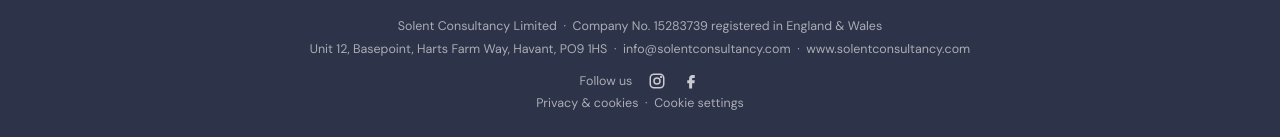
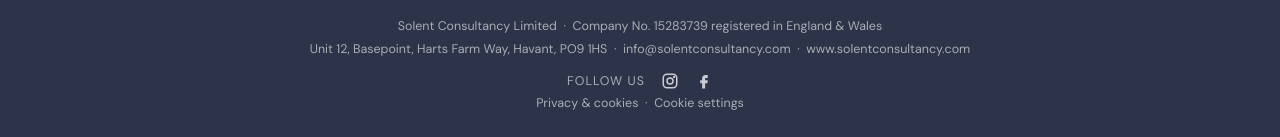
Before and after one commit to Solent125/Solent125.github.io, a plain HTML site: page index.html in a window 1280 px wide. Shown: the part 1622-1759 px from the top of the page. Drawn offline with nearby package versions, Linux system fonts and the light colour scheme.

Commit message:
Footer 'Follow us' in capitals

```diff
--- a/css/style.css
+++ b/css/style.css
@@ -657,6 +657,7 @@ footer a { color: rgba(255,255,255,0.6); }
 footer a:hover { color: var(--mint); }
 
 .footer-social { display: flex; justify-content: center; align-items: center; gap: 1rem; margin-top: 0.6rem; }
+.footer-social span { text-transform: uppercase; letter-spacing: 0.08em; }
 .footer-social a { display: inline-flex; color: rgba(255,255,255,0.75); }
 .footer-social a:hover { color: var(--mint); }
 
```
